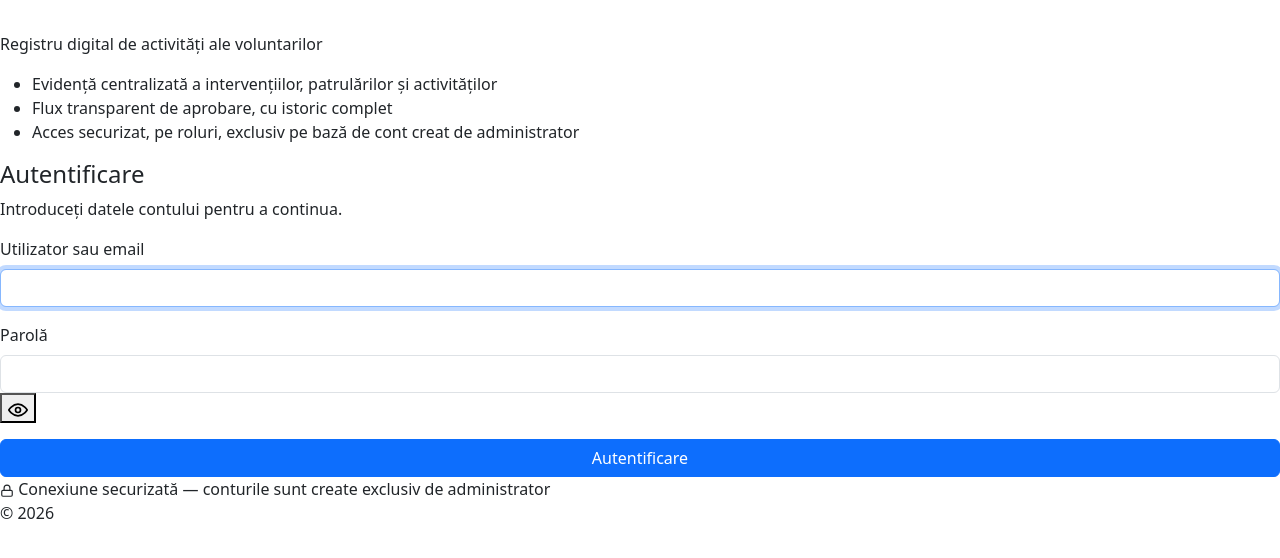
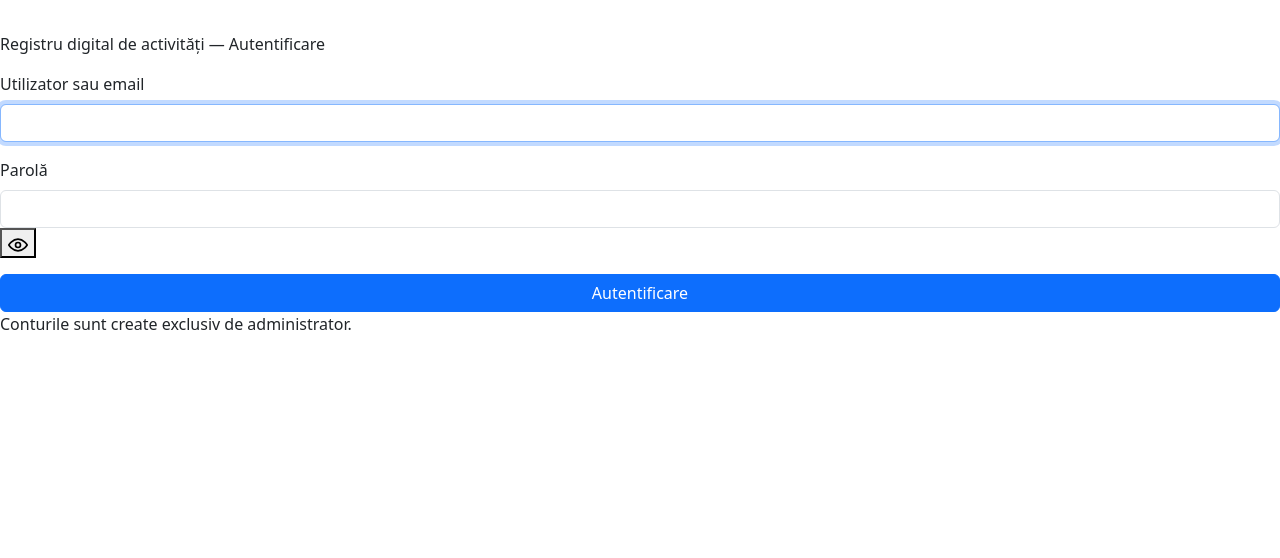
Before and after one commit to eugenbm/prezenta, a PHP site: template app/views/auth/login.php in a window 1280 px wide. Shown: the top 558 px of the page. Run offline with PHP 8.4, Linux system fonts and the light colour scheme; the template is opened without the code that fills it, so the values that code supplies are empty.

Commit message:
Simplify login/setup pages: single centered card, remove decorative split-panel design

```diff
--- a/app/views/auth/login.php
+++ b/app/views/auth/login.php
@@ -9,26 +9,12 @@
     <link href="<?= asset_url('css/style.css') ?>" rel="stylesheet">
 </head>
 <body class="auth-page">
-<div class="auth-shell">
-    <aside class="auth-brand">
-        <div class="auth-brand-inner">
+<div class="auth-wrap">
     <img src="<?= logo_url() ?>" alt="<?= e(app_name()) ?>" class="auth-logo">
-            <h1 class="auth-brand-title"><?= e(app_name()) ?></h1>
-            <p class="auth-brand-tagline">Registru digital de activități ale voluntarilor</p>
-            <ul class="auth-brand-points">
-                <li>Evidență centralizată a intervențiilor, patrulărilor și activităților</li>
-                <li>Flux transparent de aprobare, cu istoric complet</li>
-                <li>Acces securizat, pe roluri, exclusiv pe bază de cont creat de administrator</li>
-            </ul>
-        </div>
-        <div class="auth-brand-mountains" aria-hidden="true"></div>
-    </aside>
 
-    <section class="auth-form-panel">
-        <div class="auth-form-wrap">
     <div class="auth-card">
-                <h2 class="auth-form-title h4">Autentificare</h2>
-                <p class="auth-form-subtitle">Introduceți datele contului pentru a continua.</p>
+        <h1 class="auth-title h4"><?= e(app_name()) ?></h1>
+        <p class="auth-subtitle">Registru digital de activități — Autentificare</p>
 
         <?php foreach (($flash['error'] ?? []) as $message): ?>
             <div class="alert alert-danger"><?= e($message) ?></div>
@@ -43,7 +29,7 @@
                 <label for="username" class="form-label">Utilizator sau email</label>
                 <input type="text" class="form-control <?= isset($errors['username']) ? 'is-invalid' : '' ?>"
                        id="username" name="username" value="<?= old('username') ?>"
-                               autocomplete="username" inputmode="email" required autofocus>
+                       autocomplete="username" required autofocus>
                 <?php if (isset($errors['username'])): ?><div class="invalid-feedback"><?= e($errors['username']) ?></div><?php endif; ?>
             </div>
             <div class="mb-3">
@@ -52,22 +38,16 @@
                     <input type="password" class="form-control <?= isset($errors['password']) ? 'is-invalid' : '' ?>"
                            id="password" name="password" autocomplete="current-password" required>
                     <button type="button" class="password-toggle" id="togglePassword" aria-label="Arată parola" aria-pressed="false">
-                                <svg id="eyeIcon" width="20" height="20" viewBox="0 0 24 24" fill="none" stroke="currentColor" stroke-width="2" stroke-linecap="round" stroke-linejoin="round"><path d="M1 12s4-7 11-7 11 7 11 7-4 7-11 7-11-7-11-7Z"/><circle cx="12" cy="12" r="3"/></svg>
+                        <svg width="20" height="20" viewBox="0 0 24 24" fill="none" stroke="currentColor" stroke-width="2" stroke-linecap="round" stroke-linejoin="round"><path d="M1 12s4-7 11-7 11 7 11 7-4 7-11 7-11-7-11-7Z"/><circle cx="12" cy="12" r="3"/></svg>
                     </button>
                 </div>
                 <?php if (isset($errors['password'])): ?><div class="invalid-feedback d-block"><?= e($errors['password']) ?></div><?php endif; ?>
             </div>
             <button type="submit" class="btn btn-primary w-100">Autentificare</button>
         </form>
+    </div>
 
-                <div class="auth-secure-note">
-                    <svg width="14" height="14" viewBox="0 0 24 24" fill="none" stroke="currentColor" stroke-width="2" stroke-linecap="round" stroke-linejoin="round" aria-hidden="true"><rect x="3" y="11" width="18" height="10" rx="2"/><path d="M7 11V7a5 5 0 0 1 10 0v4"/></svg>
-                    Conexiune securizată — conturile sunt create exclusiv de administrator
-                </div>
-            </div>
-            <p class="auth-footnote">&copy; <?= date('Y') ?> <?= e(app_name()) ?></p>
-        </div>
-    </section>
+    <p class="auth-footnote">Conturile sunt create exclusiv de administrator.</p>
 </div>
 
 <script>
```
Also changed, not shown: app/views/auth/setup.php (+4 -19 lines), public/assets/css/style.css. Lines whose indentation alone changed are shown as unchanged.
